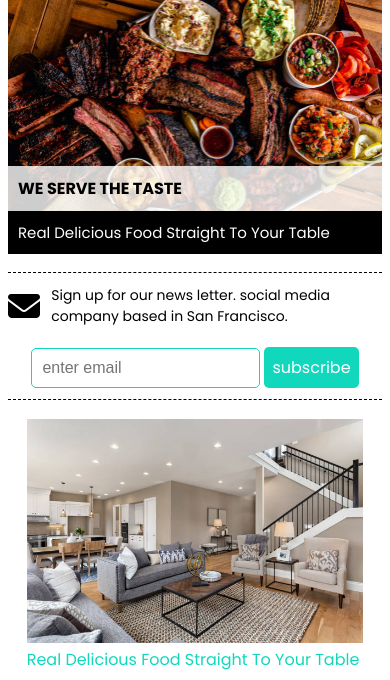
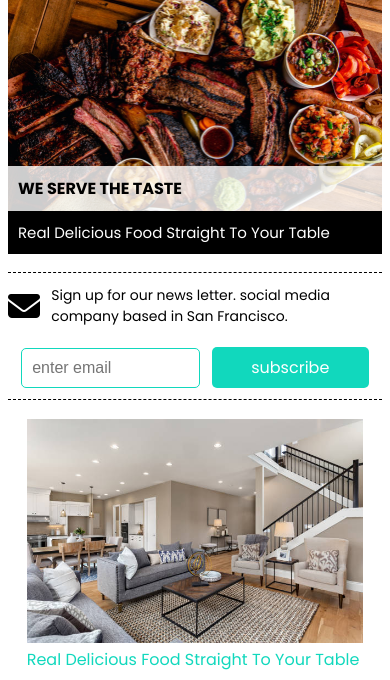
Before and after one commit to armanphero/new-project, a plain HTML site: page index.html in a window 390 px wide. Shown: the part 164-844 px from the top of the page. Drawn offline with Linux system fonts and the light colour scheme.

Commit message:
responsive done

```diff
--- a/style.css
+++ b/style.css
@@ -301,6 +301,10 @@ footer ul li a {
     .news-text p {
         font-size: 14px;
     }
+    .news-form input, .news-form button {
+        width: 42%;
+        margin: 0 1%;
+    }
 
     .recent {
         grid-template-columns: 1fr;
```
